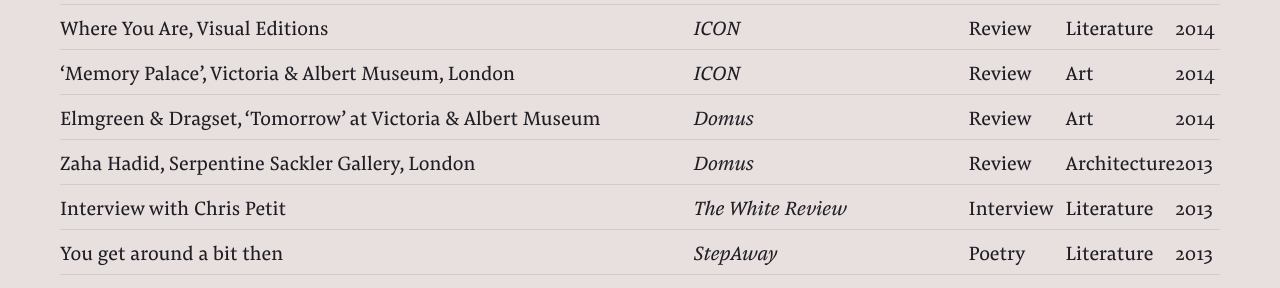
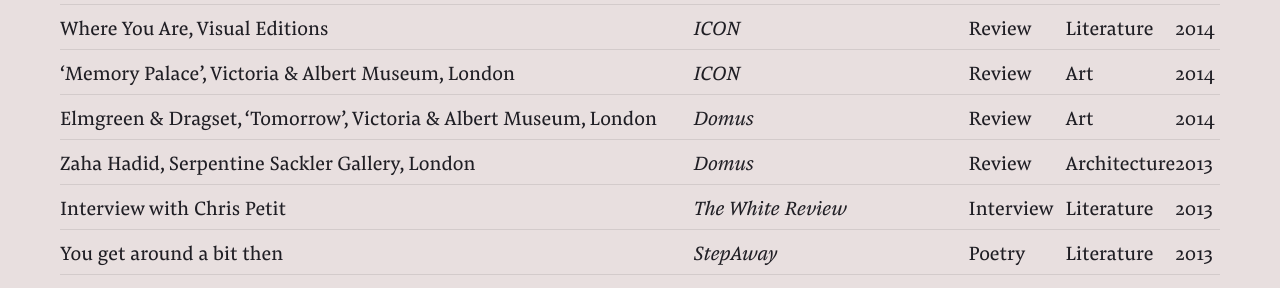
Before and after one commit to hg-site/hg-site.github.io, a Jekyll site: the page built from archive/index.markdown, in a window 1280 px wide and 900 px high, scrolled down 1855 px. Shown: the part 157-445 px from the top of the window. Built offline with Jekyll 4.4.1, drawn with Linux system fonts in a browser that asks for light colours.

Commit message:
Updated Index

```diff
--- a/archive/index.markdown
+++ b/archive/index.markdown
@@ -346,7 +346,7 @@
 	<td class="year">2014</td>
 </tr>
 
-<tr data-href="https://www.iconeye.com/news/news/icon-128-mexico/">
+<tr data-href>
 	<td class="title">‘Memory Palace’, Victoria & Albert Museum, London</td>
 	<td class="publisher">ICON</td>
 	<td class="type">Review</td>
@@ -354,15 +354,15 @@
 	<td class="year">2014</td>
 </tr>
 
-<tr data-href="">
-	<td class="title">Elmgreen &amp; Dragset, ‘Tomorrow’ at Victoria & Albert Museum</td>
+<tr data-href>
+	<td class="title">Elmgreen &amp; Dragset, ‘Tomorrow’, Victoria & Albert Museum, London</td>
 	<td class="publisher">Domus</td>
 	<td class="type">Review</td>
 	<td class="subject">Art</td>
 	<td class="year">2014</td>
 </tr>
 
-<tr data-href="www.domusweb.it/en/architecture/2013/10/17/zaha_hadid_serpentinesackler.html">
+<tr data-href>
 	<td class="title">Zaha Hadid, Serpentine Sackler Gallery,
  London</td>
 	<td class="publisher">Domus</td>
```
